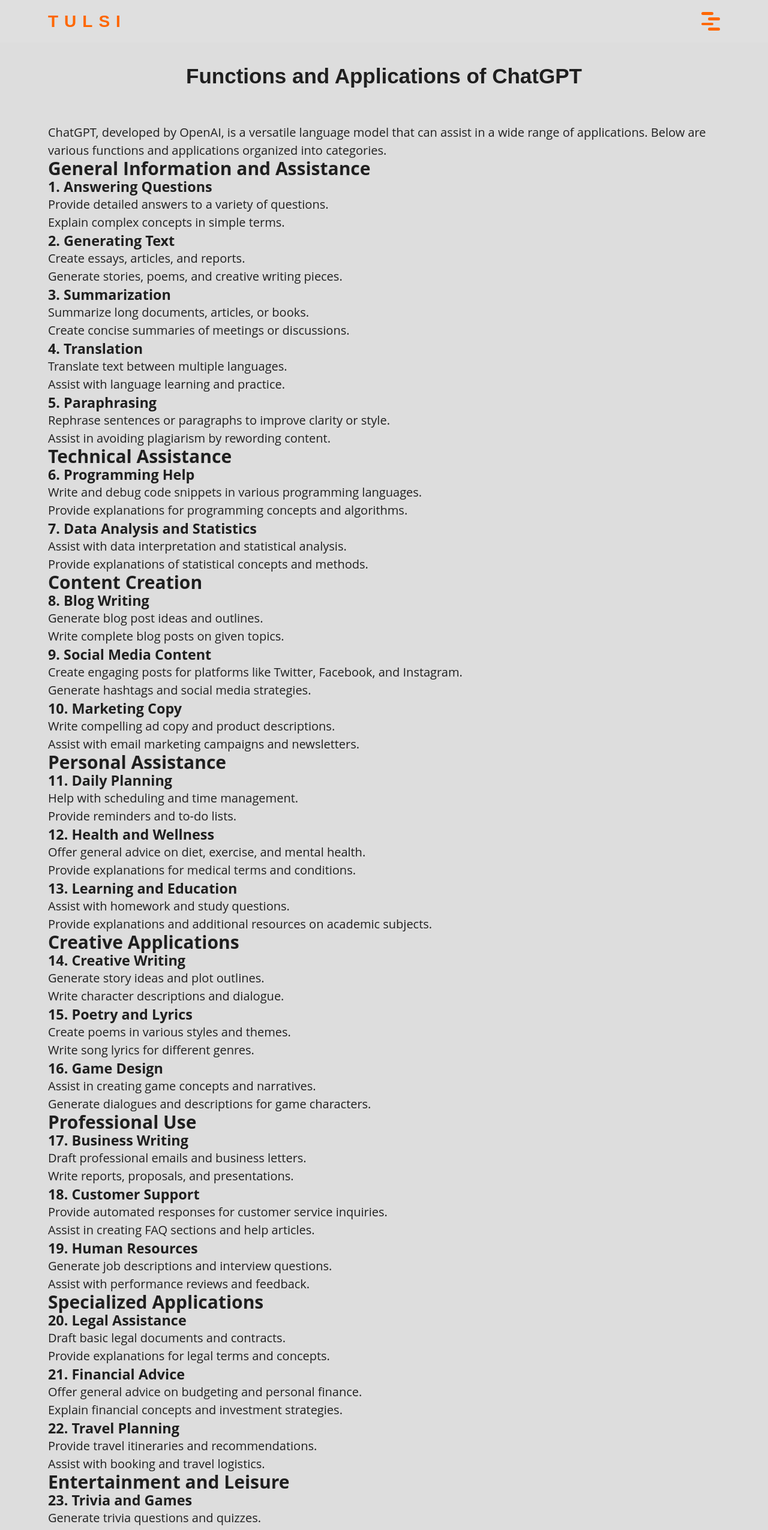
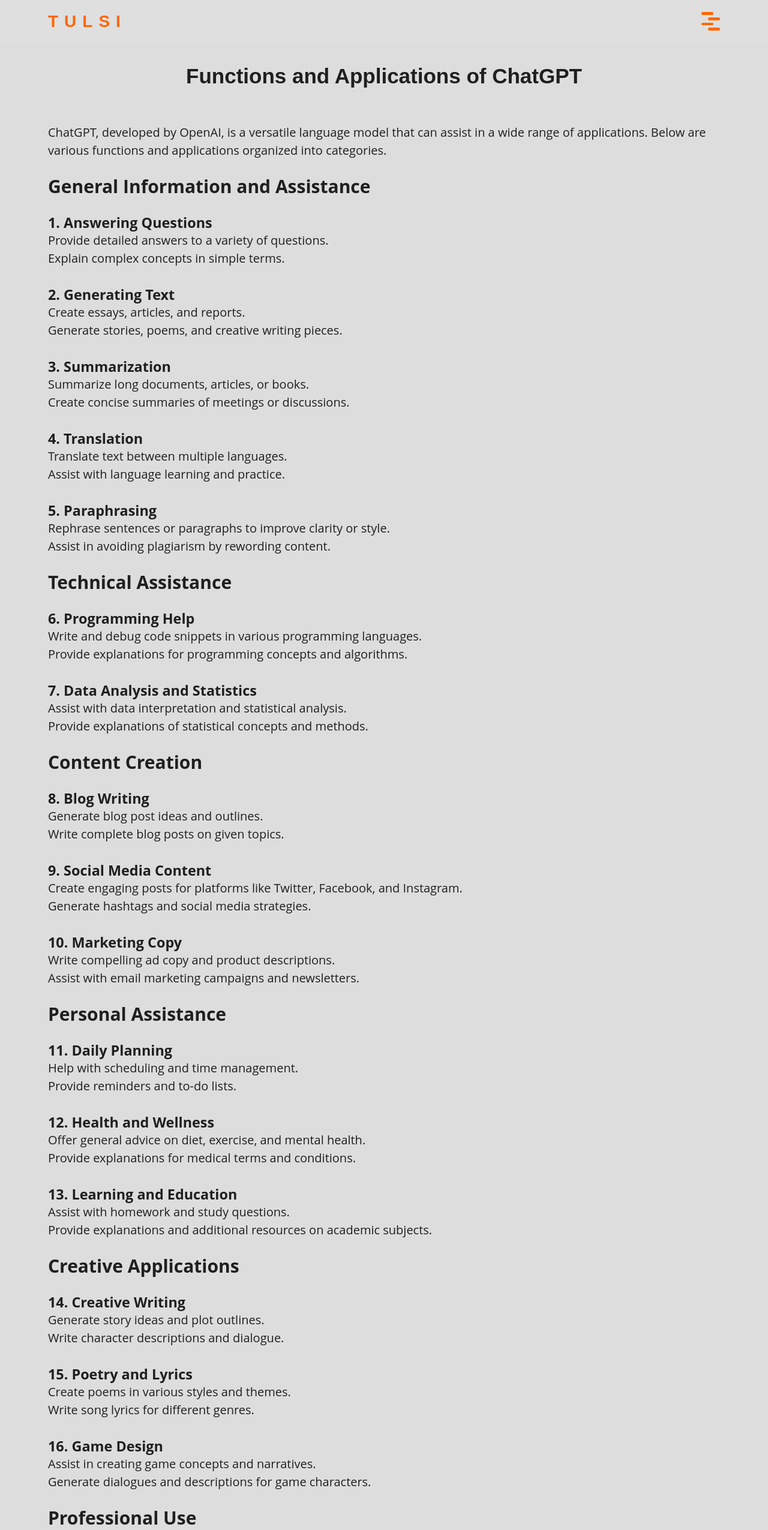
Before and after one commit to deytulsi18/tulsisblog, an Eleventy site: page src/posts/functions-and-applications-of-chatgpt.md in a window 1280 px wide. Shown: the top 2551 px of the page at 60% size. Built offline with nearby package versions, Linux system fonts and the light colour scheme; Eleventy itself is replaced by a stand-in of ours; files that its build step writes are made by us from their sources; a web font is replaced by a local one.

Commit message:
fixing linebreaks in md files
using '<br><br>' to fix linebreaks in md files

```diff
--- a/src/posts/functions-and-applications-of-chatgpt.md
+++ b/src/posts/functions-and-applications-of-chatgpt.md
@@ -7,151 +7,141 @@
   - featured
 ---
 ChatGPT, developed by OpenAI, is a versatile language model that can assist in a wide range of applications. Below are various functions and applications organized into categories.
-
-## General Information and Assistance
-
+<br><br>
+## General Information and Assistance<br><br>
 ### 1. **Answering Questions**
    - Provide detailed answers to a variety of questions.
    - Explain complex concepts in simple terms.
-
+<br><br>
 ### 2. **Generating Text**
    - Create essays, articles, and reports.
    - Generate stories, poems, and creative writing pieces.
-
+<br><br>
 ### 3. **Summarization**
    - Summarize long documents, articles, or books.
    - Create concise summaries of meetings or discussions.
-
+<br><br>
 ### 4. **Translation**
    - Translate text between multiple languages.
    - Assist with language learning and practice.
-
+<br><br>
 ### 5. **Paraphrasing**
    - Rephrase sentences or paragraphs to improve clarity or style.
    - Assist in avoiding plagiarism by rewording content.
-
-## Technical Assistance
-
+<br><br>
+## Technical Assistance<br><br>
 ### 6. **Programming Help**
    - Write and debug code snippets in various programming languages.
    - Provide explanations for programming concepts and algorithms.
-
+<br><br>
 ### 7. **Data Analysis and Statistics**
    - Assist with data interpretation and statistical analysis.
    - Provide explanations of statistical concepts and methods.
-
-## Content Creation
-
+<br><br>
+## Content Creation<br><br>
 ### 8. **Blog Writing**
    - Generate blog post ideas and outlines.
    - Write complete blog posts on given topics.
-
+<br><br>
 ### 9. **Social Media Content**
    - Create engaging posts for platforms like Twitter, Facebook, and Instagram.
    - Generate hashtags and social media strategies.
-
+<br><br>
 ### 10. **Marketing Copy**
    - Write compelling ad copy and product descriptions.
    - Assist with email marketing campaigns and newsletters.
-
-## Personal Assistance
-
+<br><br>
+## Personal Assistance<br><br>
 ### 11. **Daily Planning**
    - Help with scheduling and time management.
    - Provide reminders and to-do lists.
-
+<br><br>
 ### 12. **Health and Wellness**
    - Offer general advice on diet, exercise, and mental health.
    - Provide explanations for medical terms and conditions.
-
+<br><br>
 ### 13. **Learning and Education**
    - Assist with homework and study questions.
    - Provide explanations and additional resources on academic subjects.
-
-## Creative Applications
-
+<br><br>
+## Creative Applications<br><br>
 ### 14. **Creative Writing**
    - Generate story ideas and plot outlines.
    - Write character descriptions and dialogue.
-
+<br><br>
 ### 15. **Poetry and Lyrics**
    - Create poems in various styles and themes.
    - Write song lyrics for different genres.
-
+<br><br>
 ### 16. **Game Design**
    - Assist in creating game concepts and narratives.
    - Generate dialogues and descriptions for game characters.
-
-## Professional Use
-
+<br><br>
+## Professional Use<br><br>
 ### 17. **Business Writing**
    - Draft professional emails and business letters.
    - Write reports, proposals, and presentations.
-
+<br><br>
 ### 18. **Customer Support**
    - Provide automated responses for customer service inquiries.
    - Assist in creating FAQ sections and help articles.
-
+<br><br>
 ### 19. **Human Resources**
    - Generate job descriptions and interview questions.
    - Assist with performance reviews and feedback.
-
-## Specialized Applications
-
+<br><br>
+## Specialized Applications<br><br>
 ### 20. **Legal Assistance**
    - Draft basic legal documents and contracts.
    - Provide explanations for legal terms and concepts.
-
+<br><br>
 ### 21. **Financial Advice**
    - Offer general advice on budgeting and personal finance.
    - Explain financial concepts and investment strategies.
-
+<br><br>
 ### 22. **Travel Planning**
    - Provide travel itineraries and recommendations.
    - Assist with booking and travel logistics.
-
-## Entertainment and Leisure
-
+<br><br>
+## Entertainment and Leisure<br><br>
 ### 23. **Trivia and Games**
    - Generate trivia questions and quizzes.
    - Create word games and puzzles.
-
+<br><br>
 ### 24. **Movie and Book Recommendations**
    - Suggest movies, books, and TV shows based on preferences.
    - Provide reviews and summaries of popular media.
-
+<br><br>
 ### 25. **Cooking and Recipes**
    - Suggest recipes based on available ingredients.
    - Provide cooking tips and techniques.
-
-## Miscellaneous
-
+<br><br>
+## Miscellaneous<br><br>
 ### 26. **Conversational Partner**
    - Engage in casual conversation on various topics.
    - Provide companionship and entertainment.
-
+<br><br>
 ### 27. **Writing Assistance**
    - Edit and proofread text for grammar and style.
    - Provide feedback on writing drafts.
-
+<br><br>
 ### 28. **Idea Generation**
    - Brainstorm ideas for projects, events, and initiatives.
    - Assist with creative problem-solving.
-
-## Tools Integration
-
+<br><br>
+## Tools Integration<br><br>
 ### 29. **DALL-E**
    - Generate images based on textual descriptions.
    - Assist in visual content creation.
-
+<br><br>
 ### 30. **Browser Tool**
    - Retrieve real-time information from the web.
    - Provide the latest news and updates.
-
+<br><br>
 ### 31. **Python**
    - Execute Python code for data analysis and visualization.
    - Automate repetitive tasks with scripting.
-
+<br><br>
 ---
 
 These functions illustrate the versatility of ChatGPT, making it a valuable tool across various domains and applications.
```
Also changed, not shown: src/posts/getting-started-with-eleventy.md (+22 -28 lines), src/posts/micro-blogging.md (+17 -22 lines).
